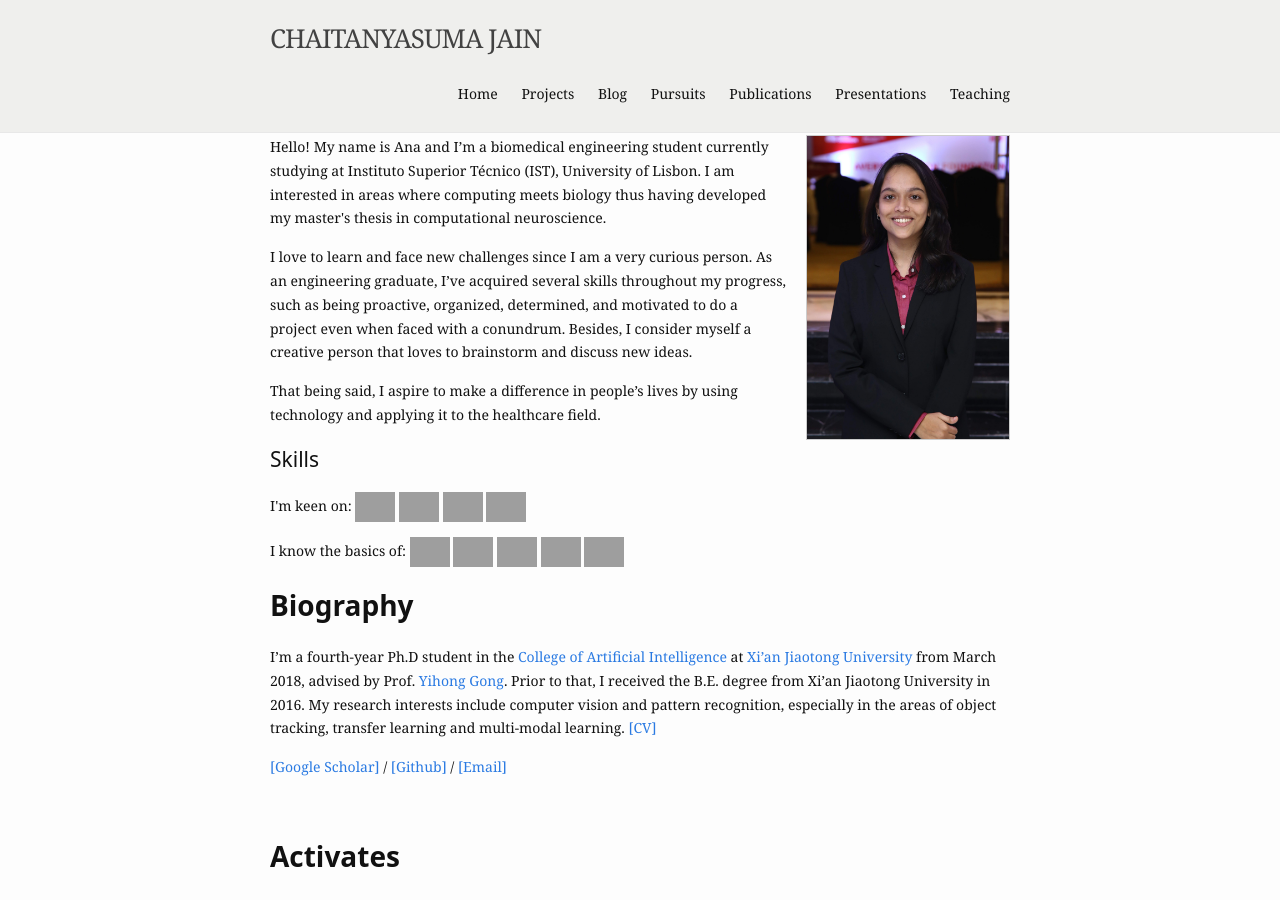
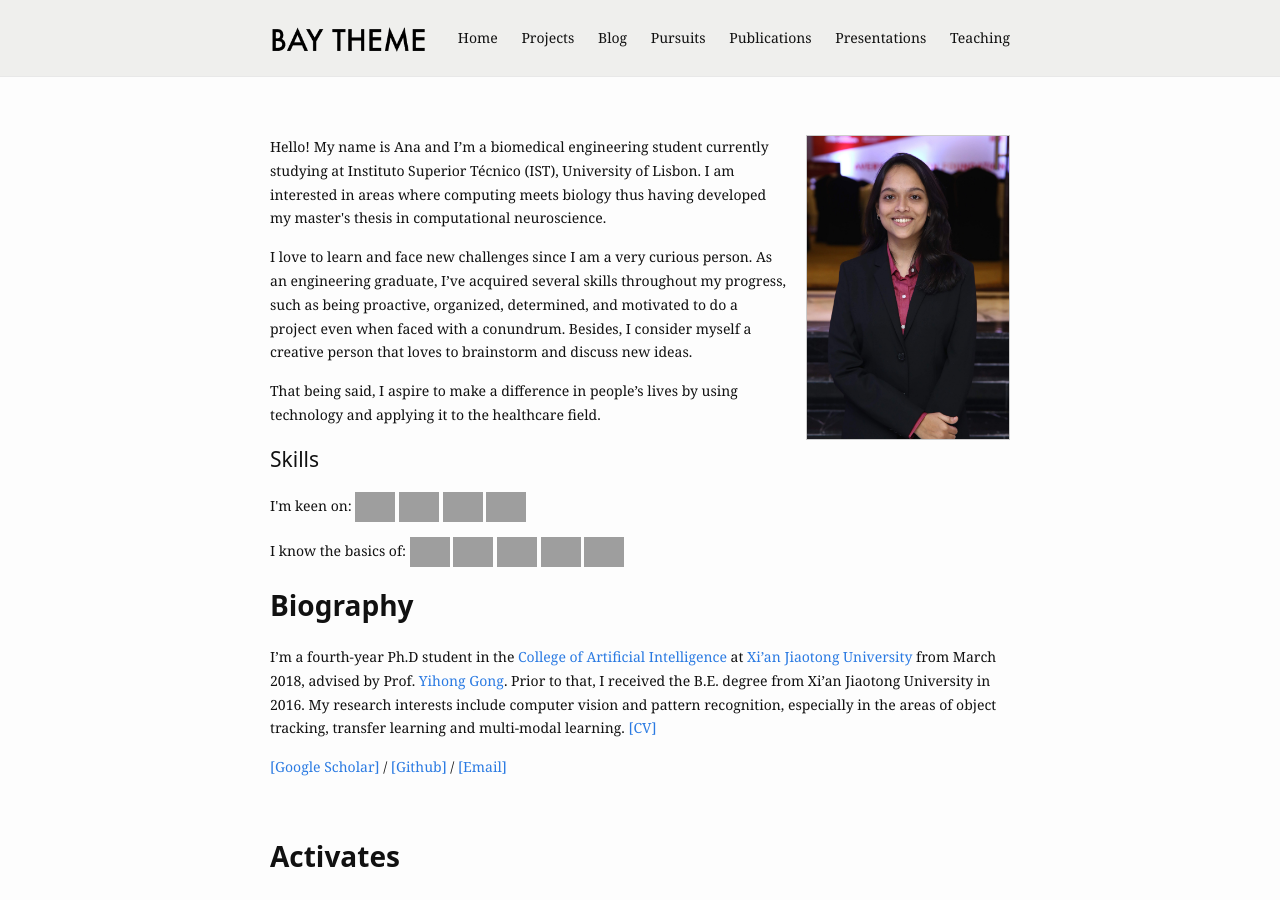
Before and after one commit to swarmphysics/121zhanweigao.github.io, a Jekyll site: the page built from index.md, in a window 1280 px wide and 900 px high. Built offline with Jekyll 4.4.1, drawn with Linux system fonts in a browser that asks for light colours; grey boxes are pictures that could not be loaded.

Commit message:
Update header.html

```diff
--- a/_includes/header.html
+++ b/_includes/header.html
@@ -1,6 +1,11 @@
 <header class="site-header" style="background-color:#efefed; width:100%; position: fixed; z-index: 999;">
   <div class="wrapper" style="background-color:#efefed;">
+    <!--- comment
     <a class="site-title" href="{{ "" | prepend: site.baseurl | prepend: site.url }}/"> CHAITANYASUMA JAIN
+    </a>
+    --->
+    <a class="site-title" href="{{ "" | prepend: site.baseurl | prepend: site.url }}/">
+      <img src="{{ "/assets/img/title.png" | absolute_url }}" alt="{{ site.title }}" width="160" height="28"/>
     </a>
 
     <nav class="site-nav">
```
